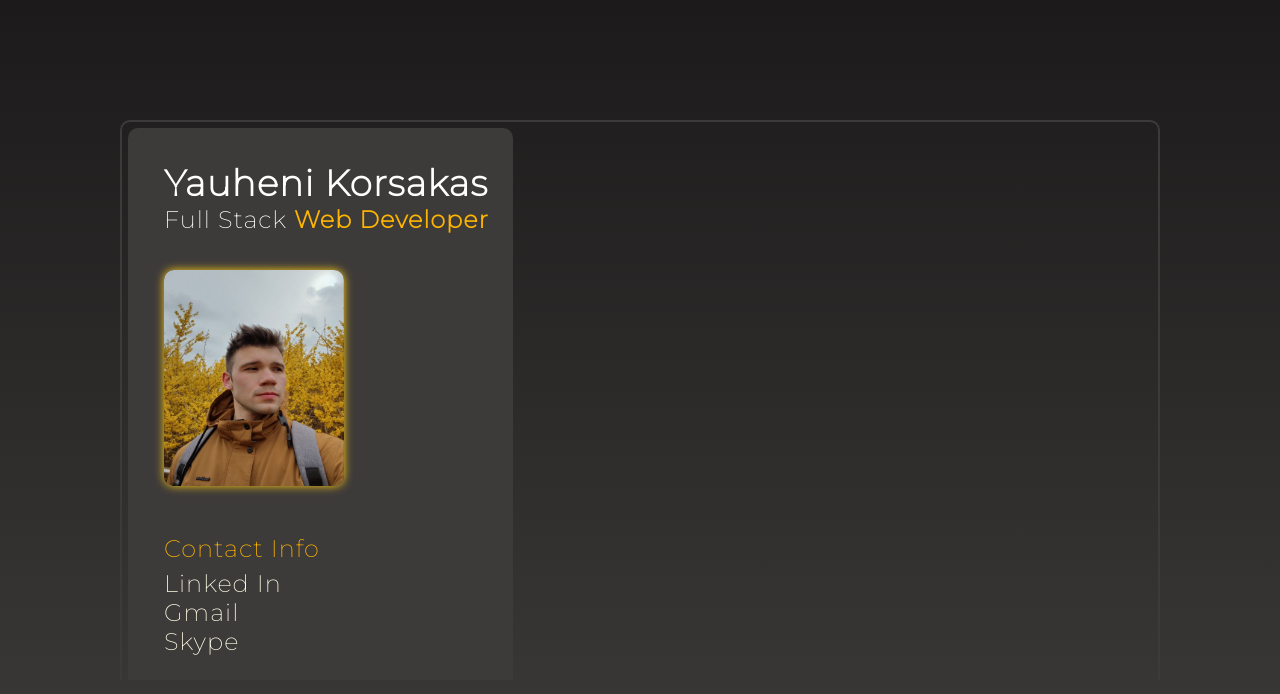
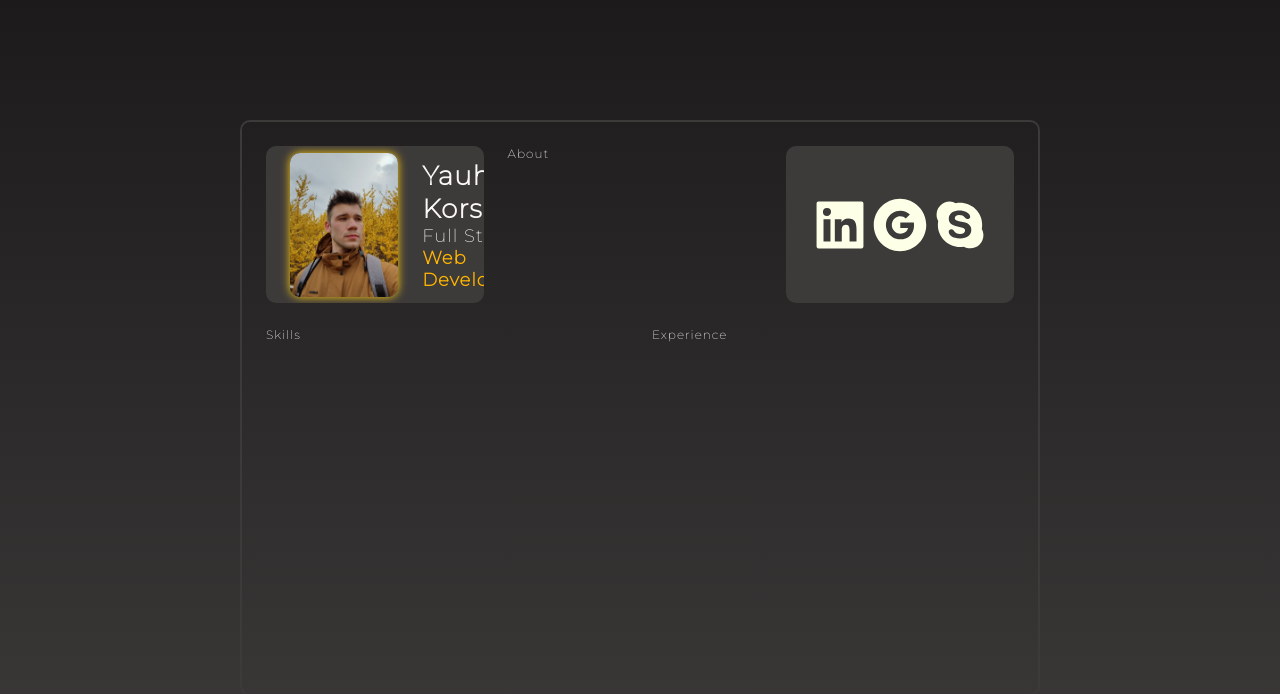
Before and after one commit to YauheniKorsakas/personal-web-site, a React (Create React App) app: page / in a window 1280 px wide. Shown: the top 694 px of the page. Built offline with nearby package versions, Linux system fonts and the light colour scheme.

Commit message:
Refactor template. Add contacts

```diff
--- a/package.json
+++ b/package.json
@@ -9,6 +9,7 @@
     "classnames": "^2.3.2",
     "react": "^18.2.0",
     "react-dom": "^18.2.0",
+    "react-icons": "^4.9.0",
     "react-scripts": "5.0.1",
     "sass": "^1.62.1",
     "web-vitals": "^2.1.4"
--- a/src/components/AppContainer/AppContainer.jsx
+++ b/src/components/AppContainer/AppContainer.jsx
@@ -1,9 +1,22 @@
-import Main from '../Main/Main';
+import Details from '../Details/Details';
 import styles from './AppContainer.module.scss';
+import Container from '../shared/Container/Container';
+import Contacts from '../Contacts/Contacts';
 
 const AppContainer = () => {
   return (<div className={styles.AppContainer}>
-    <Main />
+    <Container className={styles.CenterContainer}>
+      <div className={styles.TopContainer}>
+        <Details className={styles.Details}/>
+        {/* <div className={styles.Details}>Details</div> */}
+        <div className={styles.About}>About</div>
+        <Contacts className={styles.Contacts} />
+      </div>
+      <div className={styles.BottomContainer}>
+        <div className={styles.Skills}>Skills</div>
+        <div className={styles.Experience}>Experience</div>
+      </div>
+    </Container>
   </div>);
 };
 
--- a/src/components/AppContainer/AppContainer.module.scss
+++ b/src/components/AppContainer/AppContainer.module.scss
@@ -1,12 +1,85 @@
 @import '../../styles/variables.scss';
 
+$container-distance: 2rem;
+
 .AppContainer {
-  display: flex;
-  align-items: center;
-  justify-content: center;
+  position: relative;
+  padding: 10rem 20rem;
+  background: linear-gradient(to bottom, $primary-color-900, $primary-color-800);
+  color: $primary-color-50;
+  height: 100%;
 
-  padding: 10rem;
-  background: linear-gradient(to bottom, $primary-color-900, $primary-color-800);
-  color: white;
-  height: 100%;
+  .CenterContainer {
+    position: relative;
+    display: flex;
+    flex-direction: column;
+    gap: $container-distance;
+    padding: $container-distance;
+    overflow: hidden;
+    background-color: transparent;
+    border: 2px solid $primary-color-800;
+    height: 72vh; // TODO: fix height according to full height of container
+
+    // div {
+    //   border: 1px solid red;
+    // }
+  }
+
+  .TopContainer, .BottomContainer {
+    display: flex;
+    flex-direction: row;
+  }
+
+  .TopContainer {
+    height: 30%;
+  }
+
+  .BottomContainer {
+    height: 70%;
+  }
+
+  .Details {
+    flex: 2
+  }
+
+  .About {
+    flex: 3;
+    margin: 0 $container-distance;
+  }
+
+  .Contacts {
+    flex: 1;
+  }
+
+  .Skills {
+    flex: 1;
+    margin-right: $container-distance;
+  }
+
+  .Experience {
+    flex: 1;
+  }
+
+  // .Details {
+  //   overflow: hidden;
+  // }
+
+  // .Details {
+  //   grid-row: 1;
+  //   grid-column: span 2;
+  // }
+
+  // .About {
+  //   grid-column: span 3;
+  // }
+
+  // .Skills {
+  //   grid-row: span 2;
+  //   grid-column: span 3;
+  // }
+
+  // .Experience {
+  //   grid-row: span 2;
+  //   grid-column: span 3;
+  // }
 }
--- /dev/null
+++ b/src/components/Contacts/Contacts.jsx
@@ -0,0 +1,30 @@
+import classNames from 'classnames';
+import {
+  AiFillGoogleCircle,
+  AiFillLinkedin,
+  AiFillSkype
+} from 'react-icons/ai';
+
+import Container from '../shared/Container/Container';
+import styles from './Contacts.module.scss';
+
+const Contacts = ({ className = '' }) => {
+
+  return (
+    <Container className={classNames(styles.Contacts, className)}>
+      <section className={styles.Links}>
+        <a href={"https://www.linkedin.com/in/yauheni-korsakas-94bb91197/"}>
+          <AiFillLinkedin />
+        </a>
+        <a href={"mailto:yauheni.korsakas@gmail.com"}>
+          <AiFillGoogleCircle />
+        </a>
+        <a href={"http://localhost:3000/skype:live:yauheni.korsakas?chat"}>
+          <AiFillSkype />
+        </a>
+      </section>
+    </Container>
+  );
+}
+
+export default Contacts;
--- /dev/null
+++ b/src/components/Contacts/Contacts.module.scss
@@ -0,0 +1,32 @@
+@import '../../styles/variables.scss';
+
+.Contacts {
+  display: flex;
+  flex-direction: column;
+  justify-content: center;
+
+  .Links {
+    display: flex;
+    flex-direction: row;
+
+    img {
+      width: 3rem;
+      height: 3rem;
+    }
+
+    a {
+      display: flex;
+      justify-content: center;
+      flex: 1;
+      font-size: 5rem;
+      color: $secondary-color-50;
+      text-decoration: none;
+
+
+      &:hover {
+        color: $secondary-color-800;
+        font-weight: 600;
+      }
+    }
+  }
+}
--- a/src/components/Details/Details.jsx
+++ b/src/components/Details/Details.jsx
@@ -1,19 +1,15 @@
 import styles from './Details.module.scss';
-import Container from 'src/components/shared/Container/Container';
+import Container from '../shared/Container/Container';
 import mainImageSrc from '../../materials/main.jpg';
 import classNames from 'classnames';
 
 const Details = ({className = ''}) => {
 
   return (<Container className={classNames(styles.Details, className)}>
-    <span className={styles.FullName}>Yauheni Korsakas</span>
-    <span className={styles.Title}>Full Stack <span className={styles.WebDeveloperContainer}>Web Developer</span></span>
     <img src={mainImageSrc} alt={"Main image"}></img>
-    <section className={styles.ContactInfo}>
-      <h4 className={styles.Title}>Contact Info</h4>
-      <a href={"https://www.linkedin.com/in/yauheni-korsakas-94bb91197/"}>Linked In</a>
-      <a href={"mailto:yauheni.korsakas@gmail.com"}>Gmail</a>
-      <a href={"https://yauhenikorsakas.github.io/landing/skype:live:yauheni.korsakas?chat"}>Skype</a>
+    <section className={styles.Titles}>
+      <span className={styles.FullName}>Yauheni Korsakas</span>
+      <span className={styles.Title}>Full Stack <span className={styles.WebDeveloperContainer}>Web Developer</span></span>
     </section>
   </Container>);
 }
--- a/src/components/Details/Details.module.scss
+++ b/src/components/Details/Details.module.scss
@@ -2,54 +2,34 @@
 
 .Details {
   display: flex;
-  flex-direction: column;
-  justify-content: center;
-  padding: 2rem !important;
-  padding-left: 3rem !important;
-  width: auto;
+  flex-direction: row;
+  align-items: center;
+  overflow: hidden;
+  width: 100%;
 
   img {
-    width: 15rem;
-    height: 18rem;
+    width: 10rem;
+    height: 12rem;
     border-radius: $container-border-radius;
-    margin: 3rem 0;
-    margin-bottom: 4rem;
     box-shadow: 0 0 10px $secondary-color-700;
   }
 
-  .FullName {
-    font-size: 3rem;
-    font-weight: 600;
-  }
+  .Titles {
+    display: flex;
+    flex-direction: column;
+    margin-left: 2rem;
 
-  .Title {
-    font-size: 2em;
-
-    .WebDeveloperContainer {
-      color: $secondary-color-800;
+    .FullName {
+      font-size: 2.2rem;
       font-weight: 600;
     }
-  }
-
-  .ContactInfo {
-    display: flex;
-    flex-direction: column;
 
     .Title {
-      font-size: 2rem;
-      font-weight: 100;
-      margin: 0;
-      margin-bottom: 0.5rem;
-      color: $secondary-color-800;
-    }
+      font-size: 1.5rem;
 
-    a {
-      font-size: 2rem;
-      color: $secondary-color-50;
-      text-decoration: none;
-
-      &:hover {
+      .WebDeveloperContainer {
         color: $secondary-color-800;
+        font-weight: 600;
       }
     }
   }
--- a/src/components/Main/Main.jsx
+++ /dev/null
@@ -1,16 +0,0 @@
-import Details from '../Details/Details';
-import styles from './Main.module.scss';
-import Container from 'src/components/shared/Container/Container';
-
-const Main = () => {
-  return (
-    <div className={styles.Main}>
-      <Container className={styles.Container}>
-        <Details />
-        <section className={styles.MiscContainer}></section>
-      </Container>
-    </div>
-  );
-};
-
-export default Main;
--- a/src/components/Main/Main.module.scss
+++ /dev/null
@@ -1,21 +0,0 @@
-@import '../../styles/variables.scss';
-
-.Main {
-  width: 100%;
-  height: 100%;
-  overflow: hidden;
-
-  .Description {
-    flex: 2;
-  }
-
-  .Container {
-    position: relative;
-    display: flex;
-    flex-direction: row;
-    overflow: hidden;
-    background-color: transparent;
-    border: 2px solid $primary-color-800;
-    height: 72vh; // TODO: fix height according to full height of container
-  }
-}
--- a/src/components/shared/Container/Container.module.scss
+++ b/src/components/shared/Container/Container.module.scss
@@ -3,5 +3,5 @@
 .Container {
   background-color: $primary-color-800;
   border-radius: $container-border-radius;
-  padding: .5rem;
+  padding: 2rem;
 }
```
Also changed, not shown: 1 other file (tests, documents, lock files or other folders).
